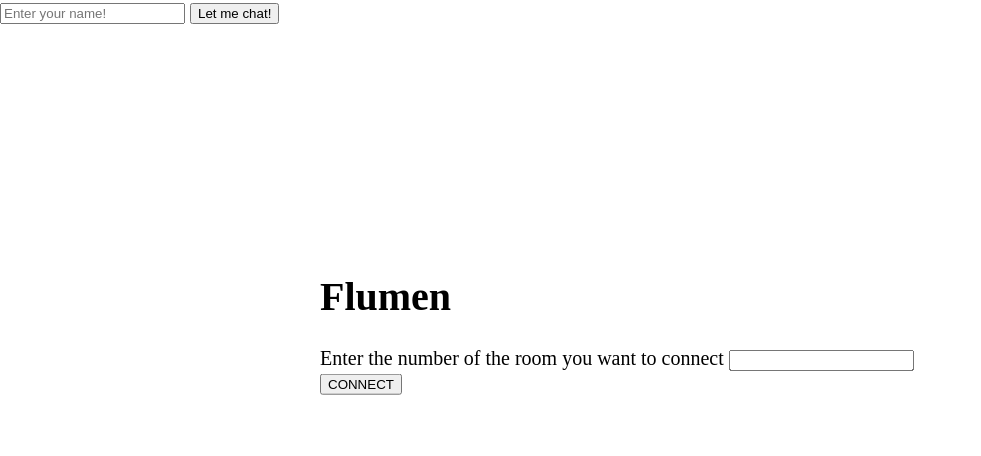
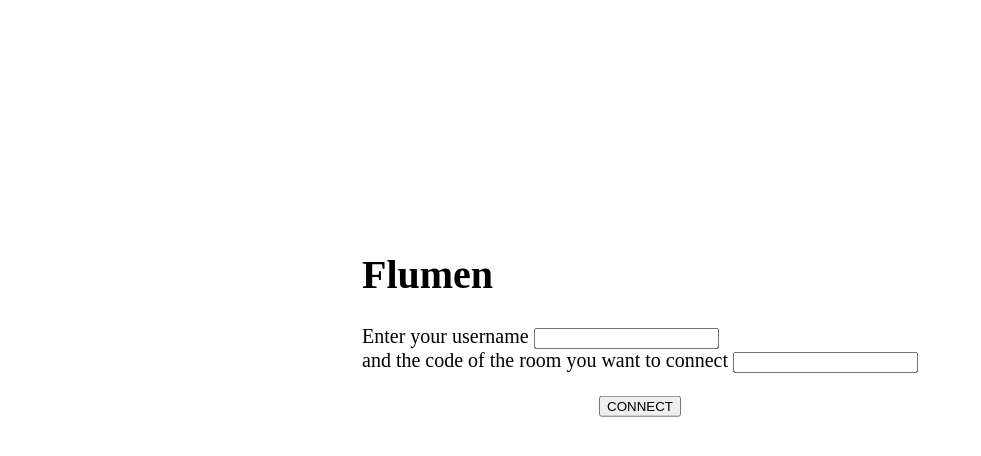
Before and after one commit to BrainBroader/Flumen, a website: page public/index.html in a window 1280 px wide. Both pictures are taken after a click on the button "CONNECT". Shown: the whole page, without its empty margins (0-981 px from the left). Drawn offline with nearby package versions, Linux system fonts and the light colour scheme; no server answers.

Commit message:
Add username field

```diff
--- a/public/clientVideoChat.js
+++ b/public/clientVideoChat.js
@@ -1,5 +1,6 @@
 const roomSelectionContainer = document.getElementById('room-selection-container')
 const roomInput = document.getElementById('room-input')
+const usernameInput = document.getElementById('username-input')
 const connectButton = document.getElementById('connect-button')
 
 const videoChatContainer = document.getElementById('video-chat-container')
@@ -31,7 +32,7 @@ const iceServers = {
 
 // BUTTON LISTENER ============================================================
 connectButton.addEventListener('click', () => {
-  joinRoom(roomInput.value)
+  joinRoom(roomInput.value, usernameInput.value)
 })
 
 // SOCKET EVENT CALLBACKS =====================================================
@@ -98,8 +99,12 @@ socket.on('webrtc_ice_candidate', (event) => {
 })
 
 // FUNCTIONS ==================================================================
-function joinRoom(room) {
-  if (room === '') {
+function joinRoom(room, username) {
+  if (room === '' && username === '') {
+    alert('Please type a room ID and a username')
+  } else if (username === '') {
+    alert('Please type a username')
+  } else if (room === '') {
     alert('Please type a room ID')
   } else {
     roomId = room
--- a/public/index.html
+++ b/public/index.html
@@ -45,14 +45,21 @@
         left: 0px;
       }
 
+      button {
+        margin:0 auto;
+        display:block;
+      }
+
     </style>
   </head>
 
   <body>
     <div id="room-selection-container" class="centered">
       <h1>Flumen</h1>
-      <label>Enter the number of the room you want to connect</label>
-      <input id="room-input" type="text" />
+      <label>Enter your username</label>
+      <input id="username-input" type="text" /><br>
+      <label>and the code of the room you want to connect</label>
+      <input id="room-input" type="text" /><br><br>
       <button id="connect-button">CONNECT</button>
     </div>
 
@@ -61,14 +68,6 @@
       <video id="remote-video" autoplay="autoplay"></video>
     </div>
 
-    <div id = "error-container"></div>
-
-      <input id = "name" type = "text" name = "name" value = ""
-         placeholder = "Enter your name!">
-      <button type = "button" name = "button" onclick = "setUsername()">
-         Let me chat!
-      </button>
-
     <script src="/socket.io/socket.io.js"></script>
     <script type="text/javascript" src="clientVideoChat.js"></script>
     <script type="text/javascript" src="clientMessenger.js"></script>
```
